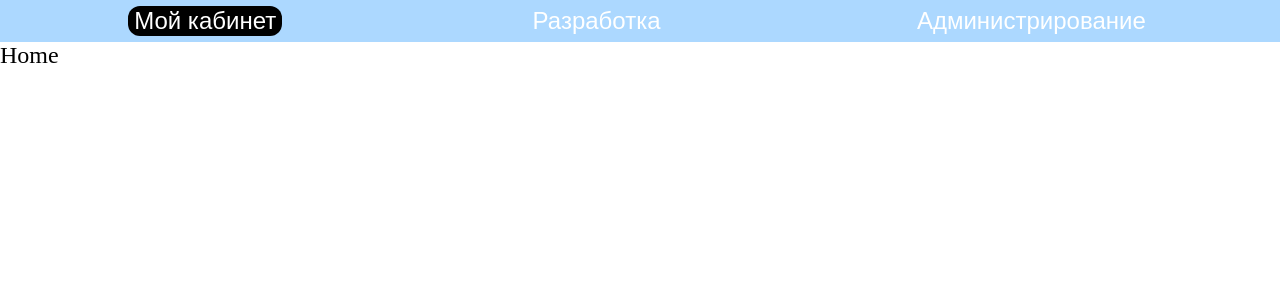
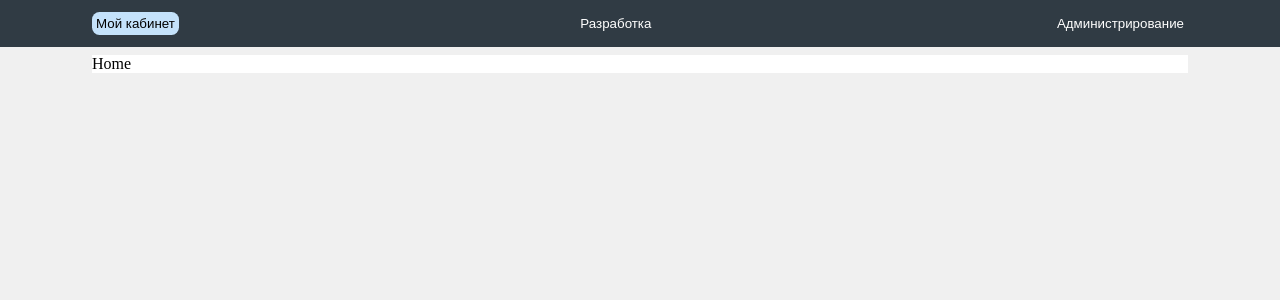
Before and after one commit to daniskhabirov/cabinet, a Next.js app: page / in a window 1280 px wide. Shown: the top 300 px of the page. Built offline with nearby package versions, Linux system fonts and the light colour scheme.

Commit message:
App bar styled.

```diff
--- a/components/appBar.js
+++ b/components/appBar.js
@@ -2,24 +2,31 @@ import { useRouter } from 'next/router';
 import styled from 'styled-components';
 import routes from '../routes';
 
+const Layout = styled.div`
+    background-color: #303b44;
+    padding: 0.75rem;
+    display: flex;
+    justify-content: space-around;
+`;
+
 const Container = styled.div`
-    background-color: rgb(172, 216, 255);
-    padding: 0.25rem;
+    width: 1096px;
 `;
 
 const TabPanel = styled.div`
     display: flex;
-    justify-content: space-around;
+    justify-content: space-between;
 `;
 
 const TabItem = styled.button`
-    background-color: ${props => props.currentRoute != props.route ? 'transparent' : 'black'};
-    color: white;
+    padding: 0.25rem;
+    background-color: ${props => props.currentRoute != props.route ? 'transparent' : '#c4e2fb'};
+    color: ${props => props.currentRoute != props.route ? '#ffffff' : '#000000'};
     border: none;
-    border-radius: 12px;
-    font-size: 1rem;
+    border-radius: 7.5px;
     &:hover {
-        background-color: aliceblue;
+        background-color: #ffffff;
+        color: #303b44;
         cursor: pointer;
     };
 `;
@@ -32,6 +39,7 @@ const AppBar = () => {
 
     return (
         <>
+            <Layout>
                 <Container>
                     <TabPanel>
                         <TabItem route={routes.home} currentRoute={router.pathname} onClick={() => handleClick({ route: routes.home })}>Мой кабинет</TabItem>
@@ -39,6 +47,7 @@ const AppBar = () => {
                         <TabItem route={routes.admin} currentRoute={router.pathname} onClick={() => handleClick({ route: routes.admin })}>Администрирование</TabItem>
                     </TabPanel>
                 </Container>
+            </Layout>
         </>
     );
 };
--- a/package.json
+++ b/package.json
@@ -1,6 +1,6 @@
 {
     "scripts": {
-        "dev": "PORT=3100 next dev"
+        "dev": "set port=3100 && next dev"
     },
     "dependencies": {
         "next": "^13.1.6",
--- a/pages/index.js
+++ b/pages/index.js
@@ -1,5 +1,22 @@
+import styled from 'styled-components';
+
+const Layout = styled.div`
+    padding: 0.5rem 0;
+    display: flex;
+    justify-content: center;
+`;
+
+const Container = styled.div`
+    width: 1096px;
+    background-color: #ffffff;
+`;
+
 export default function Home() {
     return (
-        <div>Home</div>
+        <Layout>
+            <Container>
+                Home
+            </Container>
+        </Layout>
     );
 };
--- a/styles/global.js
+++ b/styles/global.js
@@ -2,7 +2,8 @@ import { createGlobalStyle } from 'styled-components';
 
 export default createGlobalStyle`
     html {
-        font-size: 24px;
+        font-size: 16px;
+        background-color: #f0f0f0;
     };
 
     body {
```
Also changed, not shown: 2 other files (tests, documents, lock files or other folders). Lines whose indentation alone changed are shown as unchanged.
